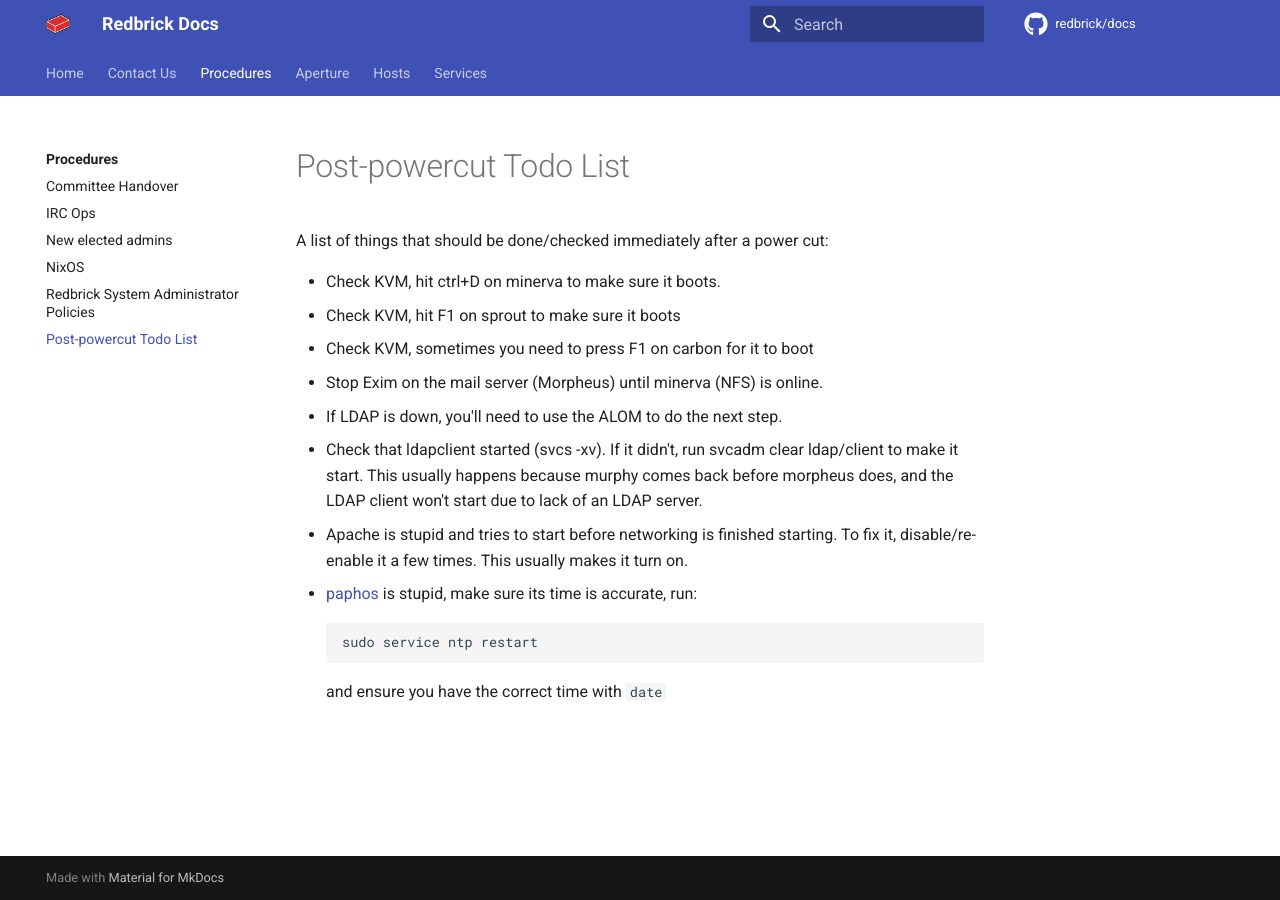
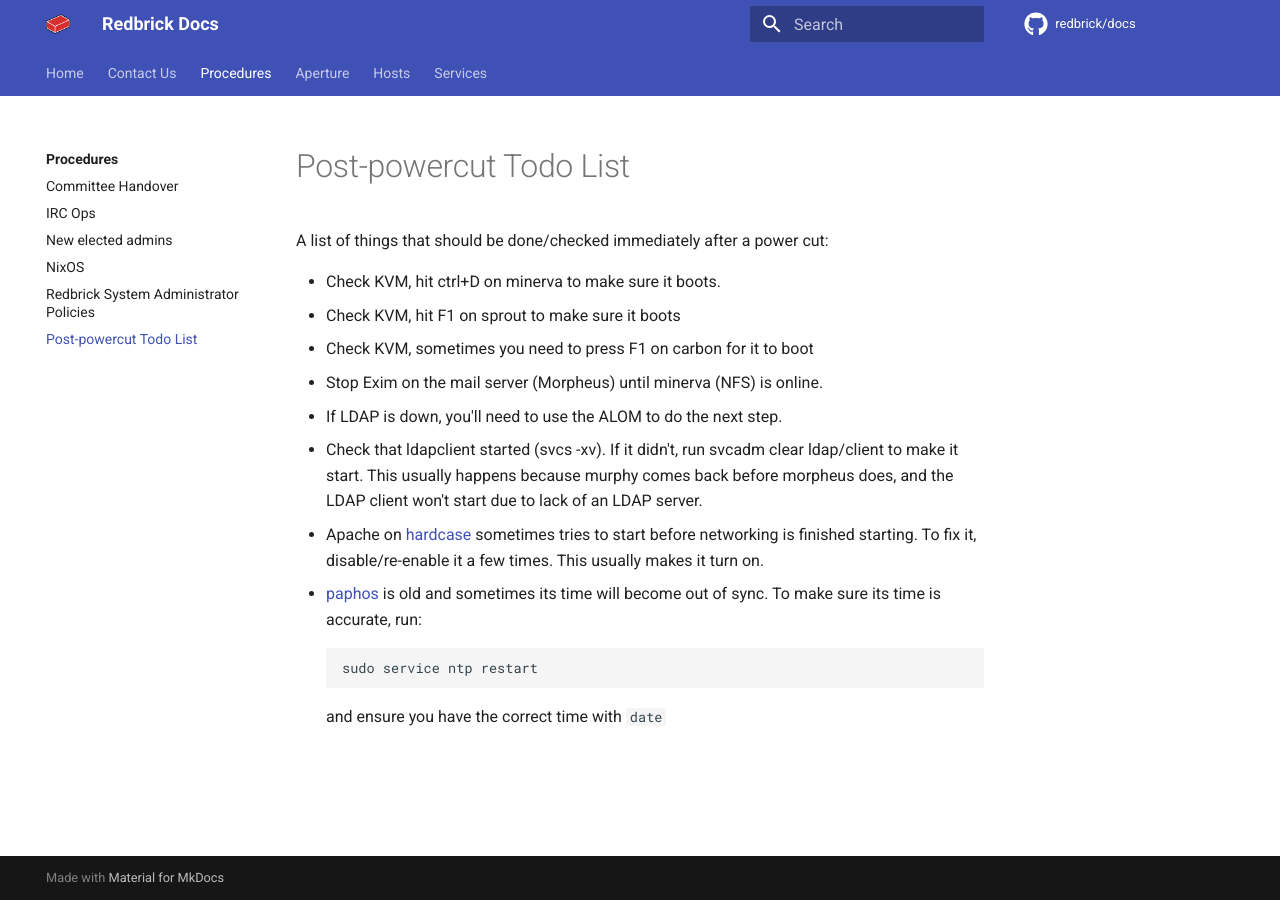
Before and after one commit to redbrick/docs, an MkDocs documentation site: the page built from docs/procedures/post-powercut.md, in a window 1280 px wide. Built offline with MkDocs 1.6.1 and Material for MkDocs 9.7.7, drawn with Linux system fonts in a browser that asks for light colours; comment, search, counter and statistics services are not loaded.

Commit message:
post-powercut: remove opinions, make documentation clearer

````diff
--- a/docs/procedures/post-powercut.md
+++ b/docs/procedures/post-powercut.md
@@ -8,8 +8,8 @@ A list of things that should be done/checked immediately after a power cut:
 - Stop Exim on the mail server (Morpheus) until minerva (NFS) is online.
 - If LDAP is down, you'll need to use the ALOM to do the next step.
 - Check that ldapclient started (svcs -xv). If it didn't, run svcadm clear ldap/client to make it start. This usually happens because murphy comes back before morpheus does, and the LDAP client won't start due to lack of an LDAP server.
-- Apache is stupid and tries to start before networking is finished starting. To fix it, disable/re-enable it a few times. This usually makes it turn on.
-- [paphos](../hosts/paphos.md) is stupid, make sure its time is accurate, run:
+- Apache on [hardcase](../hosts/nix/hardcase.md) sometimes tries to start before networking is finished starting. To fix it, disable/re-enable it a few times. This usually makes it turn on.
+- [paphos](../hosts/paphos.md) is old and sometimes its time will become out of sync. To make sure its time is accurate, run:
 ```bash
 sudo service ntp restart
 ```
````
